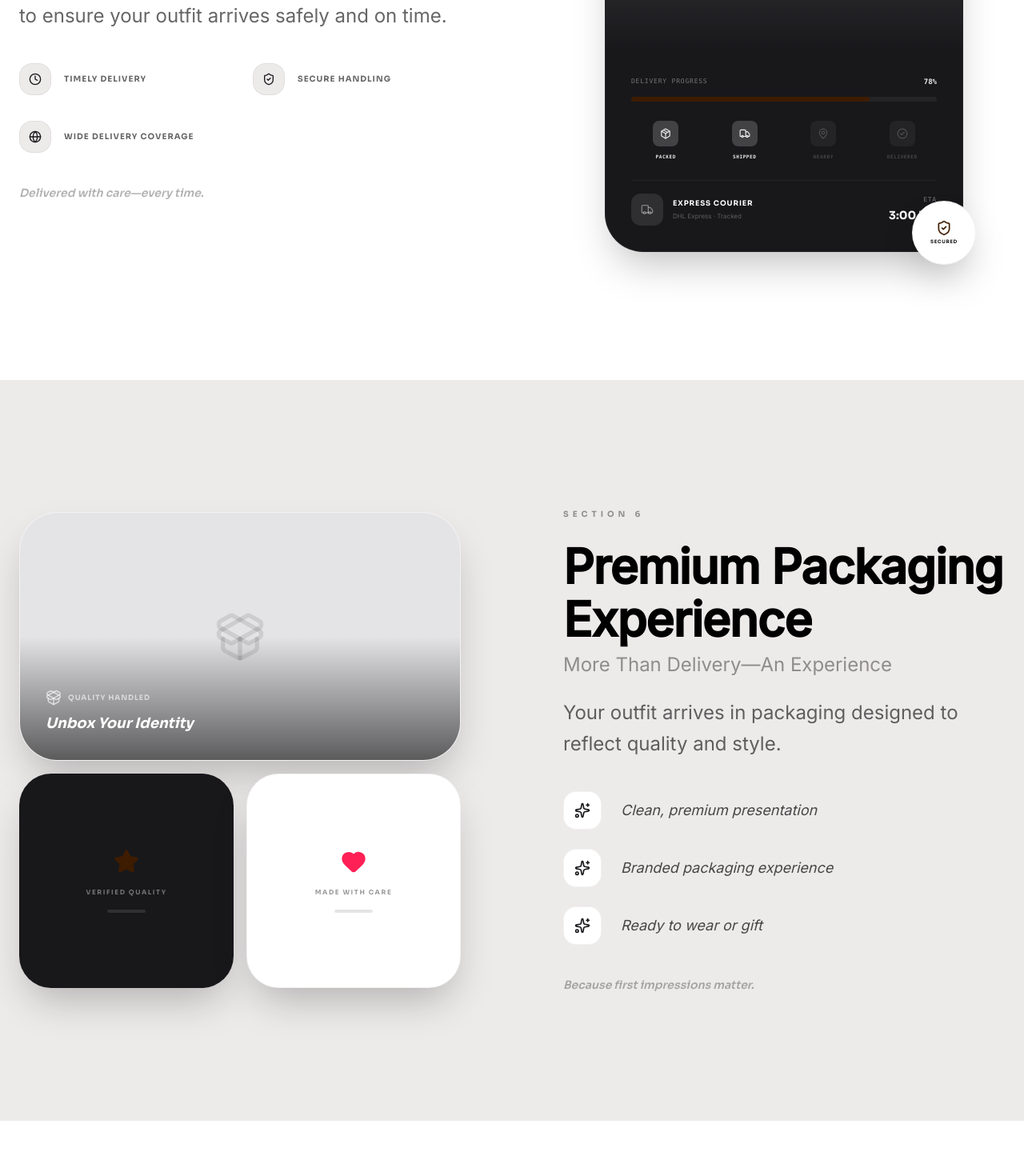
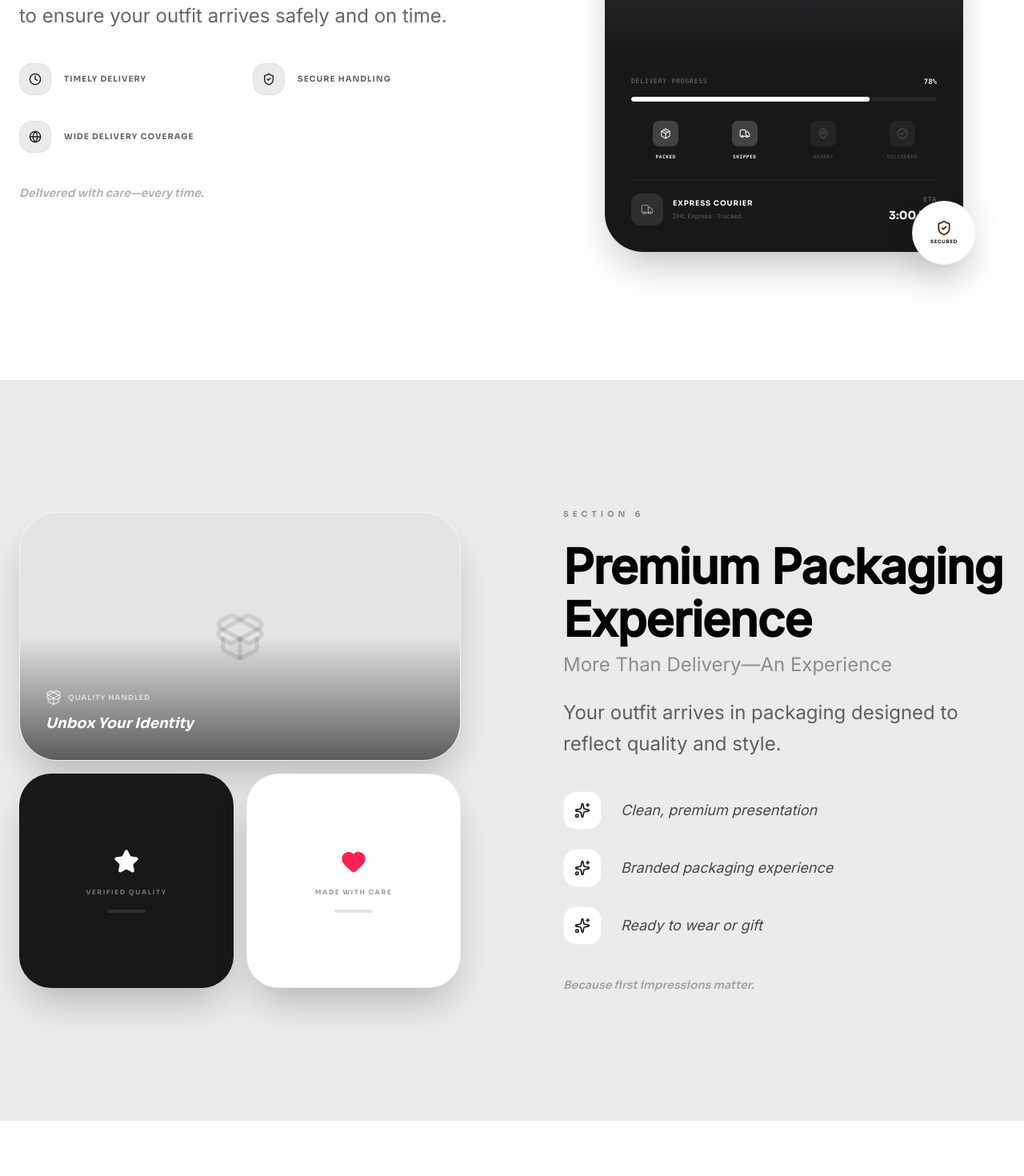
Before and after one commit to Qlozet/qlozethome, a Next.js app: page /ordering-and-delivery in a window 1280 px wide. Shown: the part 5160-6630 px from the top of the page at 80% size. Built offline with nearby package versions, Linux system fonts and the light colour scheme; grey boxes are pictures that could not be loaded.

Commit message:
style: replace #3E1C01 with white on all dark backgrounds
- Delivery: progress bar fill -> white on zinc-900 card
- Closing CTA: gradient and pulse dot -> white on zinc-900 card
- Packaging: star icon -> white on zinc-900 sub-card

```diff
--- a/components/user/OrderingAndDelivery/Closing/ClosingCTA.tsx
+++ b/components/user/OrderingAndDelivery/Closing/ClosingCTA.tsx
@@ -20,7 +20,7 @@ export function ClosingCTA({ data }: ClosingCTAProps) {
       <div className="mx-auto max-w-[94rem] px-6">
         <div className="relative rounded-[4rem] bg-zinc-900 px-8 py-20 text-center shadow-2xl lg:px-20 lg:py-32 overflow-hidden">
           {/* Background Gradient */}
-          <div className="absolute inset-0 bg-gradient-to-br from-[#3E1C01]/10 via-transparent to-transparent opacity-50" />
+          <div className="absolute inset-0 bg-gradient-to-br from-white/10 via-transparent to-transparent opacity-50" />
 
           <div className="relative z-10 mx-auto flex max-w-4xl flex-col items-center gap-10">
             <motion.div
@@ -29,7 +29,7 @@ export function ClosingCTA({ data }: ClosingCTAProps) {
               viewport={{ once: true }}
               className="flex items-center gap-3 rounded-full bg-white/5 border border-white/10 px-6 py-2"
             >
-              <div className="h-2 w-2 rounded-full bg-[#3E1C01] animate-pulse" />
+              <div className="h-2 w-2 rounded-full bg-white animate-pulse" />
               <span className="font-display text-[10px] font-bold uppercase tracking-[0.3em] text-white/60">Ready to Ship Globally</span>
             </motion.div>
 
--- a/components/user/OrderingAndDelivery/Delivery/DeliverySection.tsx
+++ b/components/user/OrderingAndDelivery/Delivery/DeliverySection.tsx
@@ -117,7 +117,7 @@ export function DeliverySection({ data }: DeliverySectionProps) {
                         whileInView={{ width: "78%" }}
                         viewport={{ once: true }}
                         transition={{ delay: 0.5, duration: 1.5, ease: [0.22, 1, 0.36, 1] }}
-                        className="h-full bg-[#3E1C01] rounded-full"
+                        className="h-full bg-white rounded-full"
                       />
                     </div>
                   </div>
--- a/components/user/OrderingAndDelivery/Packaging/PackagingSection.tsx
+++ b/components/user/OrderingAndDelivery/Packaging/PackagingSection.tsx
@@ -115,7 +115,7 @@ export function PackagingSection({ data }: PackagingSectionProps) {
                 whileHover={{ rotate: -2, scale: 1.05 }}
                 className="relative aspect-square w-full rounded-[2.5rem] bg-zinc-900 shadow-2xl p-8 flex flex-col items-center justify-center text-center gap-4"
               >
-                <Star className="h-8 w-8 text-[#3E1C01] fill-[#3E1C01]" />
+                <Star className="h-8 w-8 text-white fill-white" />
                 <span className="font-display text-[8px] font-bold uppercase tracking-[0.2em] text-white/40">Verified Quality</span>
                 <div className="h-1 w-12 bg-white/10 rounded-full" />
               </motion.div>
```
